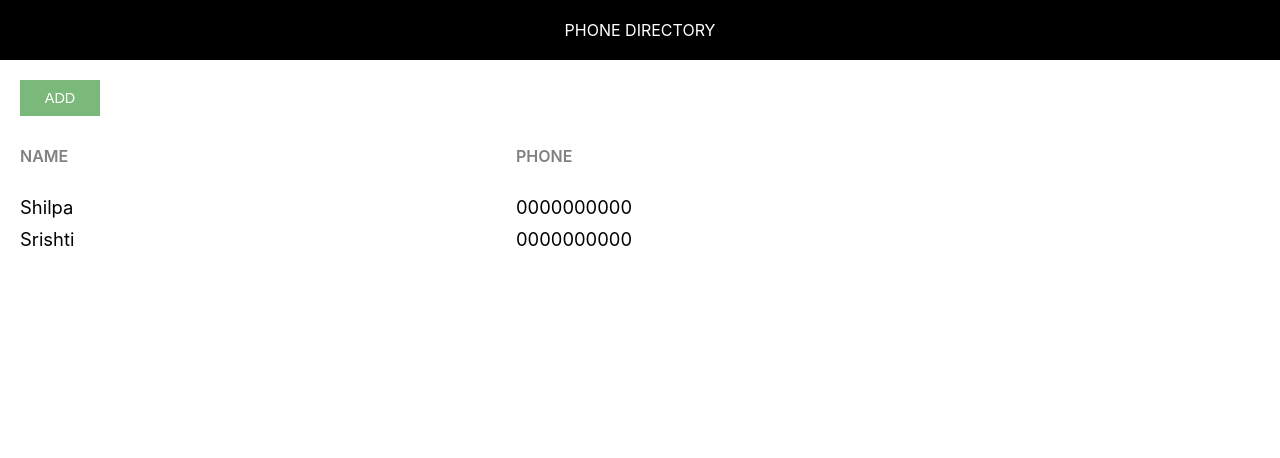
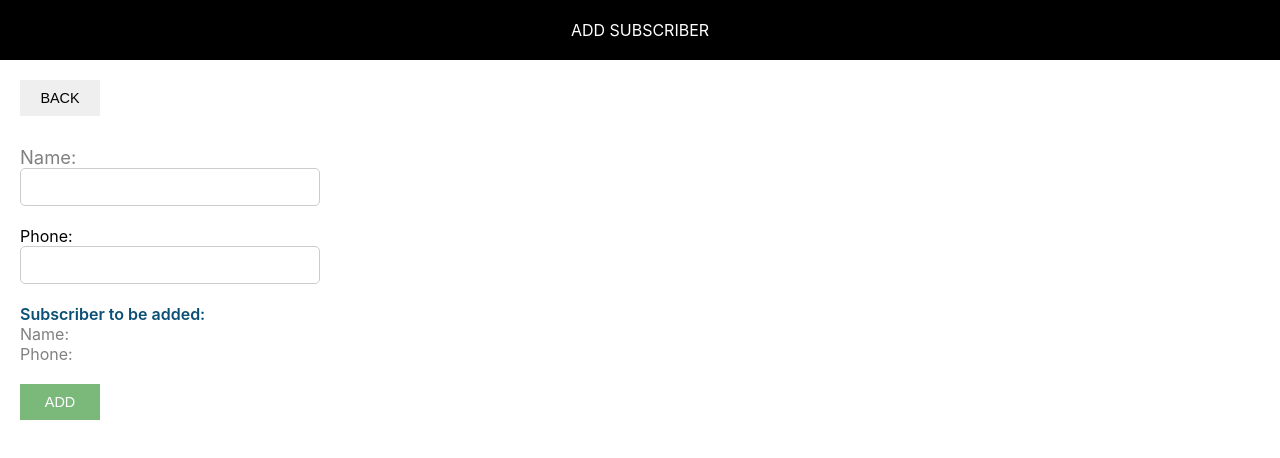
Before and after one commit to divyankvijayvergiya/phone_directory, a React (Create React App) app: page / in a window 1280 px wide. Shown: the top 458 px of the page. Built offline with nearby package versions, Linux system fonts and the light colour scheme.

Commit message:
Add Subscriber

```diff
--- /dev/null
+++ b/src/AddSubscriber.css
@@ -0,0 +1,36 @@
+.subscriber-form {
+    margin-top: 30px;
+}
+
+.label-control {
+    color: #808080;
+    font-size: 1.15rem;
+    margin-right: 15px;
+}
+
+.input-control {
+    width: 300px;
+    min-width: 100px;
+    padding: 10px 15px;
+    display: inline-block;
+    border: 1px solid #ccc;
+    border-radius: 5px;
+    box-sizing: border-box;
+    font-size: 0.9rem;
+    outline: none;
+}
+
+.subscriber-info-container {
+    font-size: 1rem;
+    margin-right: 10px;
+    margin-bottom: 20px;
+}
+
+.subscriber-to-add-heading {
+    color: #0a4f75;
+    font-weight: 600;
+}
+
+.subscriber-info {
+    color: #808080;
+}
--- /dev/null
+++ b/src/AddSubscriber.js
@@ -0,0 +1,30 @@
+import React, { Component } from 'react';
+import Header from './Header';
+import "./AddSubscriber.css";
+
+class AddSubscriber extends Component{
+    render(){
+       return(
+            <div>
+                <Header heading="Add Subscriber"/>
+                <div className="component-body-container">
+                    <button className="custom-btn">Back</button>
+                    <form className="subscriber-form">
+                        <label htmlFor="name" className="label-control">Name: </label><br/>
+                        <input id="name" type="text" className="input-control" name ="name"/><br/><br/>
+                        <label htmlFor="phone" className="label-controller">Phone: </label><br/>
+                        <input id="phone" type="text" className="input-control" name ="phone"/><br/><br/>
+                        <div className="subscriber-info-container">
+                            <span className="subscriber-to-add-heading"> Subscriber to be added: </span><br/>
+                            <span className="subscriber-info">Name: </span><br/>
+                            <span className="subscriber-info">Phone: </span>
+                        </div>
+                        <button type="submit" className="custom-btn add-btn">Add</button>
+                    </form>
+                </div>
+            </div>
+       )
+    }
+}
+
+export default AddSubscriber;
--- a/src/App.css
+++ b/src/App.css
@@ -1,22 +1,5 @@
-.component-body-container {
-    padding: 20px;
-}
 
-.custom-btn {
-    padding: 10px;
-    border: none;
-    margin-right: 10px;
-    text-transform: uppercase;
-    width: 80px;
-    font-size: 0.9rem;
-    cursor: pointer;
-    outline: none;
-}
 
-.add-btn {
-    background: #7ab97a;
-    color: #fff;
-}
 
 .grid-container {
     display: grid;
@@ -42,3 +25,8 @@
     color: #808080;
     text-transform: uppercase;
 }
+
+.delete-btn {
+    background: #fa9c9c;
+    color: #000;
+}
--- a/src/App.js
+++ b/src/App.js
@@ -3,6 +3,7 @@
 import "./App.css";
 
 class App extends Component {
+
 
   render() {
     let subscribers = [
@@ -20,7 +21,7 @@
     return (
       <div>
 
-        <Header />
+        <Header heading="Phone Directory"/>
         <div className="component-body-container">
           <button className="custom-btn add-btn">Add</button>
 
@@ -33,6 +34,9 @@
               return  <div key={sub.id} className="grid-container">
               <span className="grid-item">{sub.name}</span>
               <span className="grid-item">{sub.phone}</span>
+              <span className="grid-item action-btn-container">
+                  <button className="custom-btn delete-btn">Delete</button>
+              </span>
             </div>
             })
           }
--- a/src/Header.js
+++ b/src/Header.js
@@ -1,12 +1,12 @@
 import React, {Component} from 'react';
 import  "./Header.css";
 
-const Header = function(){
+const Header = function(props){
     // const headerStyle = {textAlign: 'center', padding: 20, background: '#000', color:'#fff', textTransform:'uppercase'};
 
     return(
         <div className="header" >
-            Phone Directory
+            {props.heading}
         </div>
     );
 }
--- /dev/null
+++ b/src/common/common.css
@@ -0,0 +1,18 @@
+.component-body-container {
+    padding: 20px;
+}
+
+.custom-btn {
+    padding: 10px;
+    border: none;
+    margin-right: 10px;
+    text-transform: uppercase;
+    width: 80px;
+    font-size: 0.9rem;
+    cursor: pointer;
+    outline: none;
+}
+.add-btn {
+    background: #7ab97a;
+    color: #fff;
+}
--- a/src/index.js
+++ b/src/index.js
@@ -2,11 +2,13 @@
 import ReactDOM from 'react-dom';
 import './index.css';
 import App from './App';
+import AddSubscriber from './AddSubscriber';
 import reportWebVitals from './reportWebVitals';
+import "./common/common.css";
 
 ReactDOM.render(
   <React.StrictMode>
-    <App />
+    <AddSubscriber />
   </React.StrictMode>,
   document.getElementById('root')
 );
```
Also changed, not shown: 1 other file (tests, documents, lock files or other folders).
